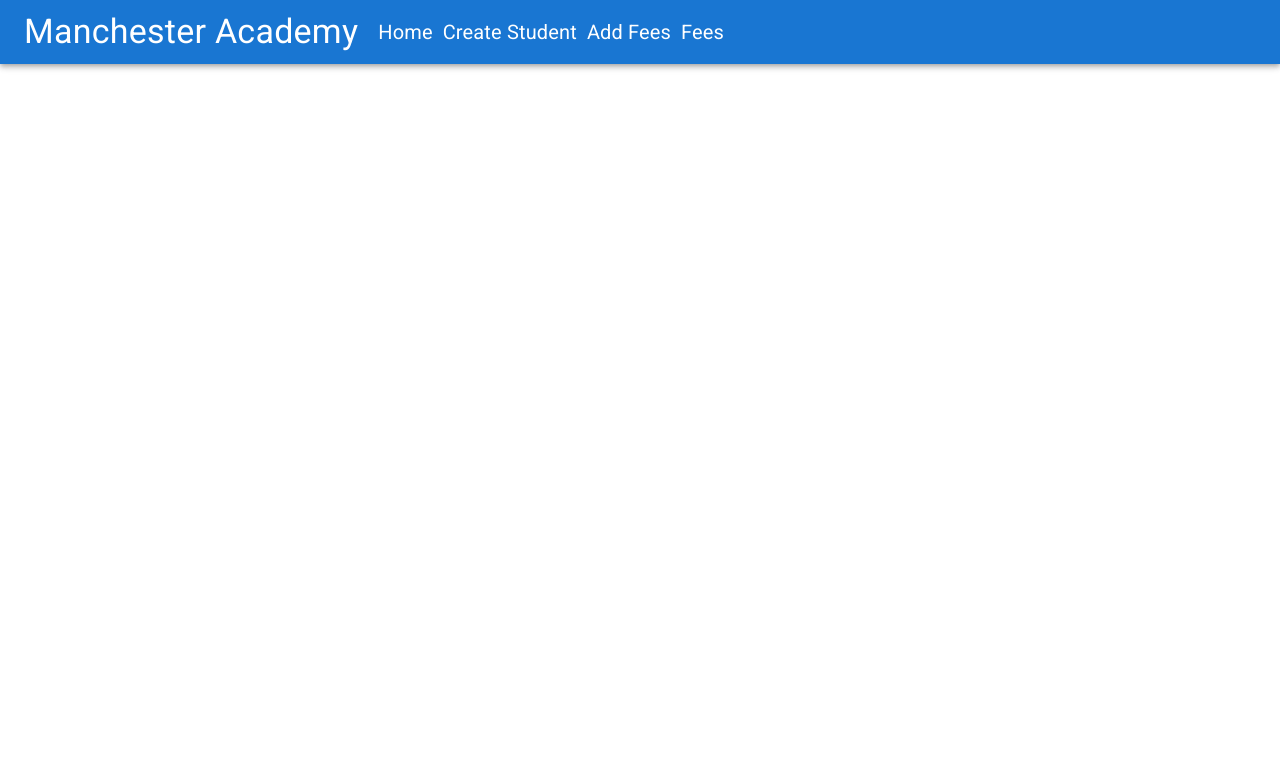
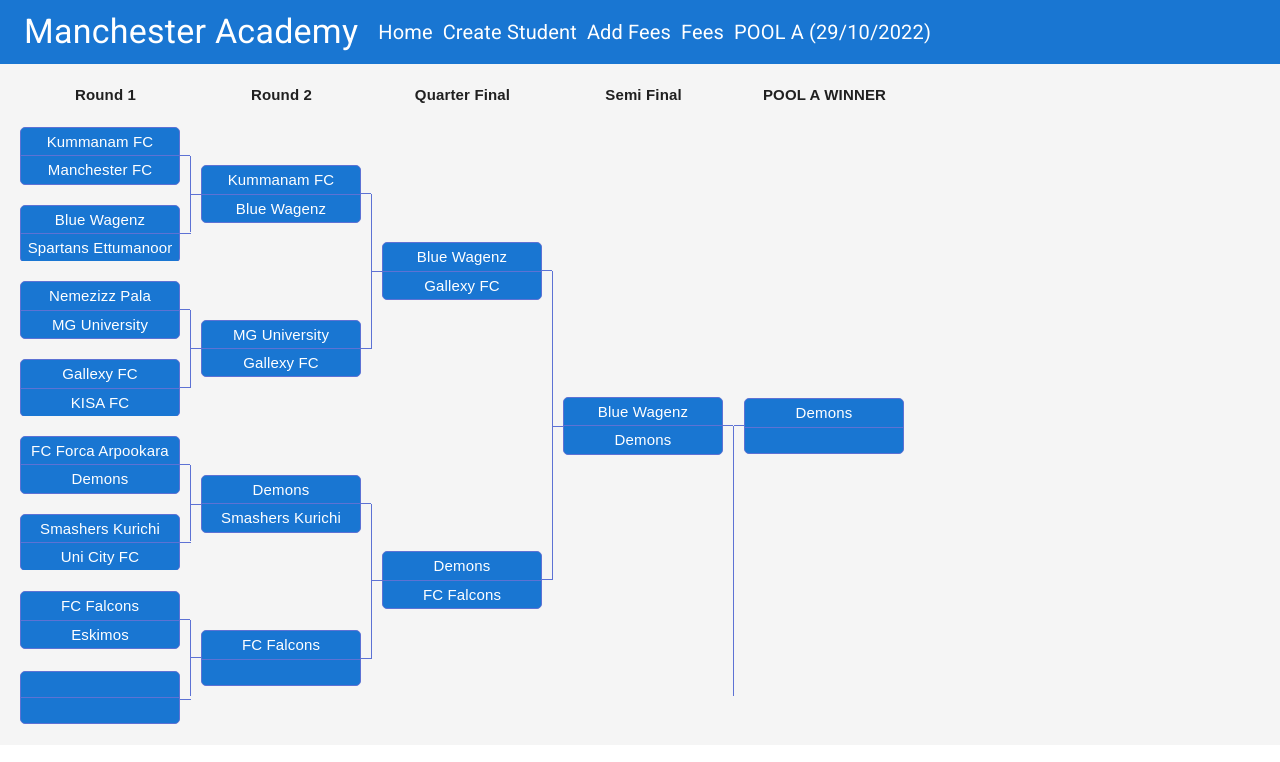
Before and after one commit to saranbabu777/student_management, a React (Create React App) app in the folder client/: page /tournament in a window 1280 px wide. Shown: the top 762 px of the page. Built offline with nearby package versions, Linux system fonts and the light colour scheme.

Commit message:
Tournament tab
Signed-off-by: saran <saranbabu777@gmail.com>

```diff
--- a/client/package.json
+++ b/client/package.json
@@ -44,5 +44,8 @@
       "last 1 firefox version",
       "last 1 safari version"
     ]
+  },
+  "devDependencies": {
+    "sass": "^1.55.0"
   }
 }
--- a/client/src/App.js
+++ b/client/src/App.js
@@ -6,6 +6,7 @@ import StudentList from './components/student-list';
 import Navbar from './components/navbar';
 import AddFees from './components/add-fees';
 import FeeList from './components/fee-list';
+import Tournament from './components/tournament';
 
 function App() {
   return (
@@ -17,6 +18,7 @@ function App() {
         <Route path="/add-fees" element={<AddFees />} />
         <Route path="/fees" element={<FeeList />} />
         <Route path="/edit/:id" element={<EditStudent />} />
+        <Route path="/tournament" element={<Tournament />} />
       </Routes>
     </div>
   );
--- a/client/src/components/navbar.js
+++ b/client/src/components/navbar.js
@@ -54,6 +54,9 @@ const Navbar = () => {
                     <StyledLink to="/fees">
                         Fees
                     </StyledLink>
+                    <StyledLink to="/tournament">
+                        POOL A (29/10/2022)
+                    </StyledLink>
                 </StyledNav>
             </Toolbar>
         </AppBar>
--- /dev/null
+++ b/client/src/components/tournament.js
@@ -0,0 +1,66 @@
+import { useState } from "react";
+import Match from "./tournament/match";
+import TableGroup from "./tournament/table-group";
+
+const Tournament = () => {
+    const [teams, setTeams] = useState([
+        'Kummanam FC',
+        'Manchester FC',
+        'Blue Wagenz',
+        'Spartans Ettumanoor',
+        'Nemezizz Pala',
+        'MG University',
+        'Gallexy FC',
+        'KISA FC',
+        'FC Forca Arpookara',
+        'Demons',
+        'Smashers Kurichi',
+        'Uni City FC',
+        'FC Falcons',
+        'Eskimos'
+    ]);
+
+    return (
+        <div className="tournament">
+            <div className="playoff-table">
+                <div className="playoff-table-content">
+                    <div className="playoff-table-tour">
+                        <strong>Round 1</strong>
+                        <br />
+                        <TableGroup teams={teams.slice(0, 4)} />
+                        <TableGroup teams={teams.slice(4, 8)} />
+                        <TableGroup teams={teams.slice(8, 12)} />
+                        <TableGroup teams={teams.slice(12, 16)} />
+                    </div>
+                    <div className="playoff-table-tour">
+                        <strong>Round 2</strong>
+                        <br />
+                        <TableGroup teams={['Kummanam FC', 'Blue Wagenz', 'MG University', 'Gallexy FC']} />
+                        <TableGroup teams={['Demons', 'Smashers Kurichi', 'FC Falcons']} />
+                    </div>
+                    <div className="playoff-table-tour">
+                        <strong>Quarter Final</strong>
+                        <br />
+                        <TableGroup teams={['Blue Wagenz', 'Gallexy FC', 'Demons', 'FC Falcons']} />
+                    </div>
+                    <div className="playoff-table-tour">
+                        <strong>Semi Final</strong>
+                        <br />
+                        <div className="playoff-table-group">
+                            <Match teams={['Blue Wagenz', 'Demons']} />
+                        </div>
+                    </div>
+                    <div className="playoff-table-tour">
+                        <strong>POOL A WINNER</strong>
+                        <br />
+                        <div className="playoff-table-group">
+                            <Match teams={['Demons']} />
+                        </div>
+                    </div>
+                </div>
+            </div>
+        </div>
+    )
+}
+
+export default Tournament;
--- /dev/null
+++ b/client/src/components/tournament/match.js
@@ -0,0 +1,12 @@
+const Match = (props) => {
+    return (
+        <>
+            <div className="playoff-table-pair playoff-table-pair-style">
+                <div className="playoff-table-left-player">{props.teams[0]}</div>
+                <div className="playoff-table-right-player">{props.teams[1]}</div>
+            </div>
+        </>
+    )
+}
+
+export default Match;
--- /dev/null
+++ b/client/src/components/tournament/table-group.js
@@ -0,0 +1,15 @@
+import Match from "./match";
+
+const TableGroup = (props) => {
+    console.log('// ', props.teams)
+    return (
+        <>
+            <div className="playoff-table-group">
+                <Match teams={[props.teams[0], props.teams[1]]} />
+                <Match teams={[props.teams[2], props.teams[3]]} />
+            </div>
+        </>
+    )
+}
+
+export default TableGroup;
--- a/client/src/index.css
+++ /dev/null
@@ -1,13 +0,0 @@
-body {
-  margin: 0;
-  font-family: -apple-system, BlinkMacSystemFont, 'Segoe UI', 'Roboto', 'Oxygen',
-    'Ubuntu', 'Cantarell', 'Fira Sans', 'Droid Sans', 'Helvetica Neue',
-    sans-serif;
-  -webkit-font-smoothing: antialiased;
-  -moz-osx-font-smoothing: grayscale;
-}
-
-code {
-  font-family: source-code-pro, Menlo, Monaco, Consolas, 'Courier New',
-    monospace;
-}
--- a/client/src/index.js
+++ b/client/src/index.js
@@ -1,6 +1,6 @@
 import React from 'react';
 import ReactDOM from 'react-dom/client';
-import './index.css';
+import './index.scss';
 import App from './App';
 import reportWebVitals from './reportWebVitals';
 import { BrowserRouter } from 'react-router-dom';
--- /dev/null
+++ b/client/src/index.scss
@@ -0,0 +1,191 @@
+body {
+  margin: 0;
+  font-family: -apple-system, BlinkMacSystemFont, 'Segoe UI', 'Roboto', 'Oxygen',
+    'Ubuntu', 'Cantarell', 'Fira Sans', 'Droid Sans', 'Helvetica Neue',
+    sans-serif;
+  -webkit-font-smoothing: antialiased;
+  -moz-osx-font-smoothing: grayscale;
+}
+
+code {
+  font-family: source-code-pro, Menlo, Monaco, Consolas, 'Courier New',
+    monospace;
+}
+
+/* Style for tournament page */
+.tournament {
+  .playoff-table * {
+    box-sizing: border-box;
+  }
+
+  .playoff-table {
+    font-family: sans-serif;
+    font-size: 15px;
+    line-height: 1.42857143;
+    font-weight: 400;
+    width: 100%;
+    overflow-x: auto;
+    -webkit-overflow-scrolling: touch;
+    background-color: #f5f5f5;
+  }
+
+  .playoff-table .playoff-table-content {
+    display: -webkit-flex;
+    display: -ms-flexbox;
+    display: -ms-flex;
+    display: flex;
+    padding: 20px;
+  }
+
+  .playoff-table .playoff-table-tour {
+    display: -webkit-flex;
+    display: -ms-flexbox;
+    display: -ms-flex;
+    display: flex;
+    -webkit-align-items: center;
+    -ms-align-items: center;
+    align-items: center;
+    -webkit-flex-direction: column;
+    -ms-flex-direction: column;
+    flex-direction: column;
+    -webkit-justify-content: space-around;
+    -ms-justify-content: space-around;
+    justify-content: space-around;
+    position: relative;
+  }
+
+  .playoff-table .playoff-table-pair {
+    position: relative;
+  }
+
+  .playoff-table .playoff-table-pair:before {
+    content: '';
+    position: absolute;
+    top: 27px;
+    right: -12px;
+    width: 12px;
+    height: 1px;
+    background-color: #5d72d4;
+  }
+
+  .playoff-table .playoff-table-pair:after {
+    content: '';
+    position: absolute;
+    width: 1px;
+    height: 1000px;
+    background-color: #f5f5f5;
+    right: -12px;
+    z-index: 1;
+  }
+
+  .playoff-table .playoff-table-pair:nth-child(even):after {
+    top: 28px;
+  }
+
+  .playoff-table .playoff-table-pair:nth-child(odd):after {
+    bottom: 28px;
+  }
+
+  .playoff-table .playoff-table-pair-style {
+    border: 1px solid #5d72d4;
+    background-color: #1976d2;
+    color: #ffffff;
+    border-radius: 5px;
+    width: 160px;
+    margin-bottom: 20px;
+  }
+
+  .playoff-table .playoff-table-group {
+    padding-right: 11px;
+    padding-left: 10px;
+    margin-bottom: 20px;
+    position: relative;
+    overflow: hidden;
+    height: 100%;
+    display: -webkit-flex;
+    display: -ms-flexbox;
+    display: -ms-flex;
+    display: flex;
+    -webkit-align-items: center;
+    -ms-align-items: center;
+    align-items: center;
+    -webkit-flex-direction: column;
+    -ms-flex-direction: column;
+    flex-direction: column;
+    -webkit-justify-content: space-around;
+    -ms-justify-content: space-around;
+    justify-content: space-around;
+  }
+
+  .playoff-table .playoff-table-group .playoff-table-pair-style:last-child {
+    margin-bottom: 0px;
+  }
+
+  .playoff-table .playoff-table-group:after {
+    content: '';
+    position: absolute;
+    top: 28px;
+    bottom: 29px;
+    right: 0px;
+    width: 1px;
+    background-color: #5d72d4;
+  }
+
+  .playoff-table .playoff-table-group:last-child {
+    margin-bottom: 0;
+  }
+
+  .playoff-table .playoff-table-left-player,
+  .playoff-table .playoff-table-right-player {
+    min-height: 26px;
+    padding: 3px 5px;
+  }
+
+  .playoff-table .playoff-table-left-player {
+    border-bottom: 1px solid #5d72d4;
+  }
+
+  .playoff-table .playoff-table-left-player:before {
+    content: '';
+    position: absolute;
+    bottom: 27px;
+    left: -12px;
+    width: 12px;
+    height: 1px;
+    background-color: #5d72d4;
+  }
+
+  .playoff-table .playoff-table-right-player {
+    margin-top: -1px;
+    border-top: 1px solid #5d72d4;
+  }
+
+  .playoff-table .playoff-table-third-place {
+    position: absolute;
+    left: 11px;
+    top: 50%;
+    transform: translateY(-50%);
+    margin-top: 100px;
+  }
+
+  .playoff-table .playoff-table-third-place .playoff-table-left-player:before {
+    display: none;
+  }
+
+  .playoff-table .playoff-table-tour:first-child .playoff-table-group {
+    padding-left: 0;
+  }
+
+  .playoff-table .playoff-table-tour:first-child .playoff-table-left-player:before {
+    display: none;
+  }
+
+  .playoff-table .playoff-table-tour:last-child .playoff-table-group:after {
+    display: none;
+  }
+
+  .playoff-table .playoff-table-tour:last-child .playoff-table-pair:after,
+  .playoff-table .playoff-table-tour:last-child .playoff-table-pair:before {
+    display: none;
+  }
+}
```
Also changed, not shown: 1 other file (tests, documents, lock files or other folders).
